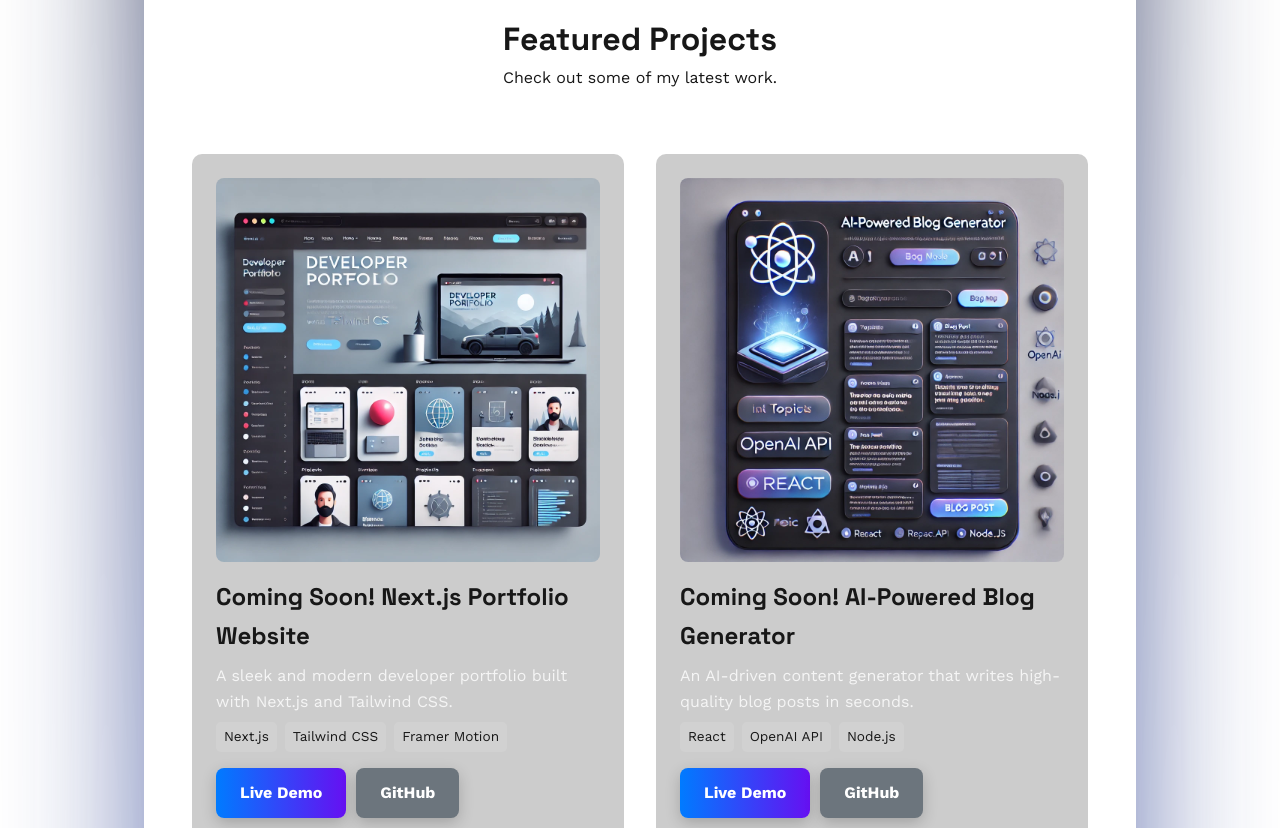
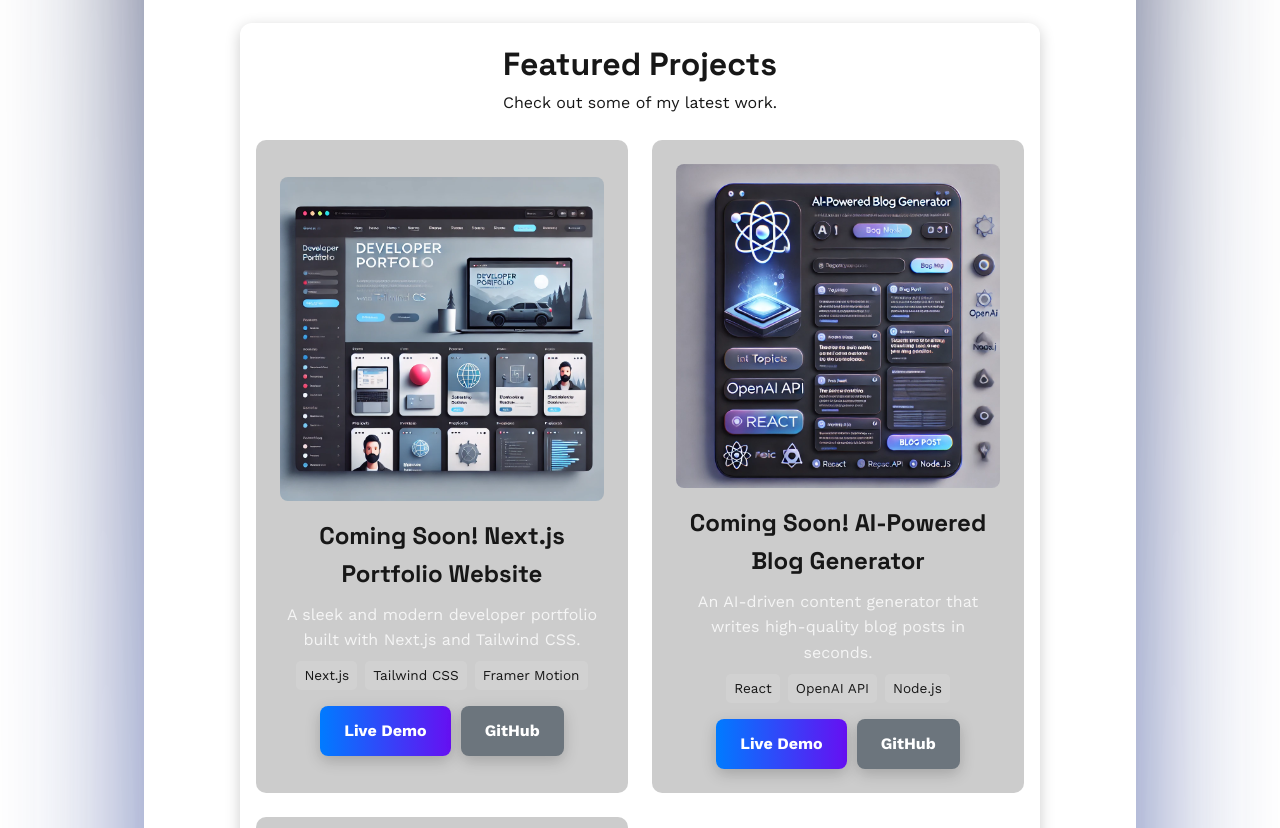
Before and after one commit to Crklemz/portfolio-website, a Next.js app: page / in a window 1280 px wide. Shown: the part 1140-1968 px from the top of the page. Built offline with nearby package versions, Linux system fonts and the light colour scheme.

Commit message:
style: add section styles to home page to match about page

```diff
--- a/src/components/ContactSection.tsx
+++ b/src/components/ContactSection.tsx
@@ -6,7 +6,7 @@ import { FaLinkedin, FaGithub, FaEnvelope } from "react-icons/fa";
 
 export default function ContactSection() {
   return (
-    <section className={styles.contactSection} id="contact">
+    <section className={`${styles.contactSection} section`} id="contact">
       <motion.h2
         className={styles.contactTitle}
         initial={{ opacity: 0, y: 20 }}
--- a/src/components/HomeTechStack.tsx
+++ b/src/components/HomeTechStack.tsx
@@ -5,7 +5,7 @@ import styles from "@/styles/TechStack.module.css";
 
 export default function HomeTechStack() {
     return (
-        <section className={styles.techStack}>
+        <section className={`${styles.techStack} section`}>
             <h2>Tech Stack</h2>
             <p>I specialize in developing dynamic web applications using modern technologies. My primary tools include <strong>React</strong> for crafting interactive user interfaces, <strong>Django</strong> for robust backend development, <strong>Docker</strong> for streamlined deployment processes, and <strong>WordPress</strong> for creating customizable and scalable content management systems.</p>
             <div className="flex justify-center">
--- a/src/components/ProjectSection.tsx
+++ b/src/components/ProjectSection.tsx
@@ -34,7 +34,7 @@ const projects = [
 
 export default function ProjectsSection() {
     return (
-        <section className={styles.projectsSection}>
+        <section className={`${styles.projectsSection} section`}>
             <h2>Featured Projects</h2>
             <p>Check out some of my latest work.</p>
 
--- a/src/components/Testimonials.tsx
+++ b/src/components/Testimonials.tsx
@@ -15,7 +15,7 @@ const testimonials = [
   {
     name: `James Kelley`,
     role: `DevOps Engineer`,
-    quote: `I’ve had the pleasure of working with Chris on several projects recently. His commitment to the team, work ethic, and communication is what really makes him shine and sets him apart from many people I’ve worked with.`,
+    quote: `I've had the pleasure of working with Chris on several projects recently. His commitment to the team, work ethic, and communication is what really makes him shine and sets him apart from many people I've worked with.`,
   },
   {
     name: `Mary Mettille`,
@@ -72,7 +72,7 @@ export default function Testimonials() {
       };
 
   return (
-    <section className={styles.testimonialsSection}>
+    <section className={`${styles.testimonialsSection} section`}>
       <h2 className={styles.sectionTitle}>What Others Say About Me</h2>
       <p className={styles.sectionSubtitle}>
         Feedback from colleagues & collaborators
--- a/src/styles/Projects.module.css
+++ b/src/styles/Projects.module.css
@@ -3,7 +3,7 @@
     text-align: center;
     display: flex;
     flex-direction: column;
-    align-items: center;
+    /* align-items: center; */
     justify-content: center;
     padding: var(--section-padding);
     margin: var(--section-margin-y);
@@ -36,16 +36,16 @@
   .projectsGrid {
     display: grid;
     grid-template-columns: repeat(auto-fit, minmax(300px, 1fr));
-    gap: 2rem;
-    margin-top: 2rem;
-    padding: 2rem;
-    background: rgba(255, 255, 255, 0.05);
-    backdrop-filter: blur(8px);
-    border-radius: 10px;
+    margin-top: 1.5rem;
+    gap: 1.5rem;
   }
 
   /* Project Card */
   .projectCard {
+    display: flex;
+    flex-direction: column;
+    align-items: center;
+    justify-content: center;
     background: rgba(0, 0, 0, 0.2);
     padding: 1.5rem;
     border-radius: 10px;
@@ -66,7 +66,10 @@
 
   /* Project Content */
   .projectContent {
-    text-align: left;
+    display: flex;
+    flex-direction: column;
+    align-items: center;
+    justify-content: center;
   }
 
   .projectContent h3 {
--- a/src/styles/globals.css
+++ b/src/styles/globals.css
@@ -152,7 +152,17 @@ label {
   box-sizing: border-box;
 }
 
-/* Responsive Fixes */
+/* Section Card Styles */
+.section {
+  width: 100%;
+  max-width: 800px;
+  background: rgba(255, 255, 255, 0.1);
+  backdrop-filter: blur(10px);
+  border-radius: 12px;
+  box-shadow: 0 4px 15px rgba(0, 0, 0, 0.2);
+  z-index: 10;
+}
+
 @media (max-width: 768px) {
   h1 {
     font-size: 2rem;
```
